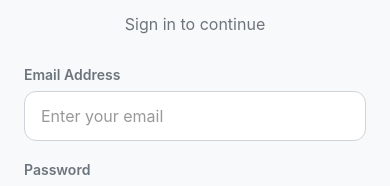
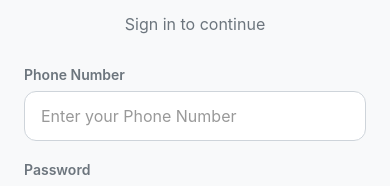
Before and after one commit to DheerajSaini0001/Business_App, a React Native app: screen /userLogin in a window 390 px wide. Shown: the part 275-461 px from the top of the page. Built offline with nearby package versions, Linux system fonts and the light colour scheme.

Commit message:
Done for User Signup

```diff
--- a/components/Login.jsx
+++ b/components/Login.jsx
@@ -78,10 +78,10 @@ function MyTabBar({ state, descriptors, navigation }) {
 export default function LoginScreen({ navigation }) {
   const { theme, isDarkMode } = useTheme(); // ✅ get theme values
 
-  const [formData, setFormData] = useState({ email: "", password: "" });
+  const [formData, setFormData] = useState({ phone: "", password: "" });
   const [loading, setLoading] = useState(false);
   const [showPassword, setShowPassword] = useState(false);
-  const [isEmailFocused, setIsEmailFocused] = useState(false);
+  const [isphoneFocused, setIsPhoneFocused] = useState(false);
   const [isPasswordFocused, setIsPasswordFocused] = useState(false);
 
   const handleChange = (key, value) => {
@@ -89,10 +89,10 @@ export default function LoginScreen({ navigation }) {
   };
 
   const handleSubmit = async () => {
-    const trimmedEmail = formData.email.trim();
     const trimmedPassword = formData.password.trim();
+    const phone = formData.phone.trim();
 
-    if (!trimmedEmail || !trimmedPassword) {
+    if (!trimmedPassword) {
       Alert.alert("Missing Fields", "Please fill all fields!");
       return;
     }
@@ -102,7 +102,7 @@ export default function LoginScreen({ navigation }) {
       const response = await fetch("https://saini-record-management.onrender.com/users/login", {
         method: "POST",
         headers: { "Content-Type": "application/json" },
-        body: JSON.stringify({ email: trimmedEmail, password: trimmedPassword }),
+        body: JSON.stringify({ phone:phone, password: trimmedPassword }),
       });
 
       const data = await response.json();
@@ -155,25 +155,25 @@ export default function LoginScreen({ navigation }) {
           Sign in to continue
         </Text>
 
-        {/* Email */}
+        {/* phone */}
         <View style={styles.inputGroup}>
-          <Text style={[styles.label, { color: theme.textSecondary }]}>Email Address</Text>
+          <Text style={[styles.label, { color: theme.textSecondary }]}>Phone Number</Text>
           <TextInput
-            placeholder="Enter your email"
-            value={formData.email}
-            onChangeText={(text) => handleChange("email", text)}
-            keyboardType="email-address"
+            placeholder="Enter your Phone Number"
+            value={formData.phone}
+            onChangeText={(text) => handleChange("phone", text)}
+            keyboardType="phone-pad"
             autoCapitalize="none"
             style={[
               styles.input,
               {
                 backgroundColor: theme.card,
                 color: theme.text,
-                borderColor: isEmailFocused ? theme.primary : theme.border
+                borderColor: isphoneFocused ? theme.primary : theme.border
               }
             ]}
-            onFocus={() => setIsEmailFocused(true)}
-            onBlur={() => setIsEmailFocused(false)}
+            onFocus={() => setIsPhoneFocused(true)}
+            onBlur={() => setIsPhoneFocused(false)}
             placeholderTextColor={theme.placeholder}
           />
         </View>
--- a/components/UserSignup.jsx
+++ b/components/UserSignup.jsx
@@ -14,8 +14,6 @@ import {
 export default function UserSignup({ navigation }) {
   const [formData, setFormData] = useState({
     fullName: "",
-    username: "",
-    email: "",
     phone: "",
     password: "",
     confirmPassword: "",
@@ -26,6 +24,15 @@ export default function UserSignup({ navigation }) {
   const [loading, setLoading] = useState(false);
   const [message, setMessage] = useState("");
 
+
+const handleLogin = () => {
+
+  navigation.reset({
+    index: 0,
+    routes: [{ name: 'homeScreen' }], // Send them to the main part of your app
+  });
+};
+
   // Handle change
   const handleChange = (name, value) => {
     setFormData((prev) => ({ ...prev, [name]: value }));
@@ -35,8 +42,6 @@ export default function UserSignup({ navigation }) {
   const handleSubmit = async () => {
     if (
       !formData.fullName ||
-      !formData.username ||
-      !formData.email ||
       !formData.phone ||
       !formData.password ||
       !formData.confirmPassword
@@ -71,8 +76,6 @@ export default function UserSignup({ navigation }) {
         Alert.alert("Success 🎉", "Signup successful!");
         setFormData({
           fullName: "",
-          username: "",
-          email: "",
           phone: "",
           password: "",
           confirmPassword: "",
@@ -105,26 +108,6 @@ export default function UserSignup({ navigation }) {
         placeholder="Enter your full name"
         value={formData.fullName}
         onChangeText={(text) => handleChange("fullName", text)}
-      />
-
-      {/* --- Username --- */}
-      <Text style={styles.label}>Username</Text>
-      <TextInput
-        style={styles.input}
-        placeholder="Choose a username"
-        value={formData.username}
-        onChangeText={(text) => handleChange("username", text)}
-      />
-
-      {/* --- Email --- */}
-      <Text style={styles.label}>Email Address</Text>
-      <TextInput
-        style={styles.input}
-        placeholder="Enter your email"
-        keyboardType="email-address"
-        autoCapitalize="none"
-        value={formData.email}
-        onChangeText={(text) => handleChange("email", text)}
       />
 
       {/* --- Phone --- */}
@@ -182,7 +165,7 @@ export default function UserSignup({ navigation }) {
       </TouchableOpacity>
 
       {/* Login Link */}
-      <TouchableOpacity onPress={() => navigation.navigate("userLogin")}>
+      <TouchableOpacity onPress={handleLogin}>
         <Text style={styles.loginLink}>
           Already have an account? Login here
         </Text>
```
